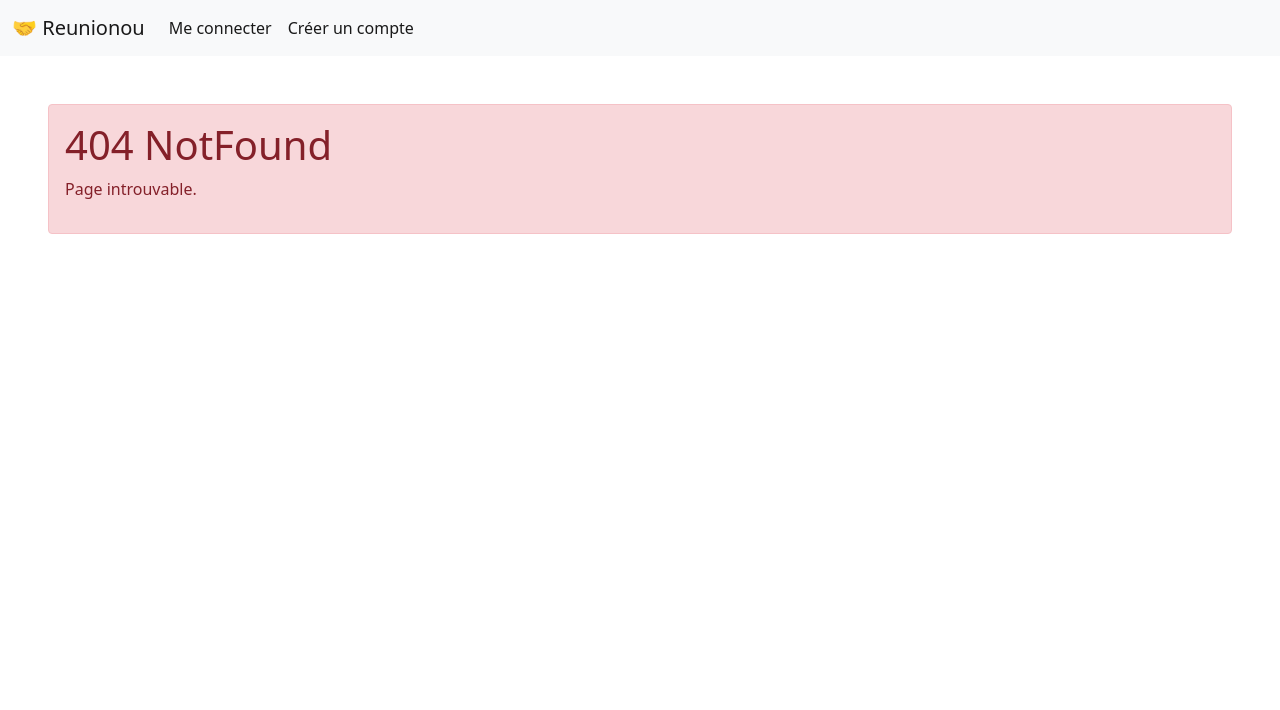
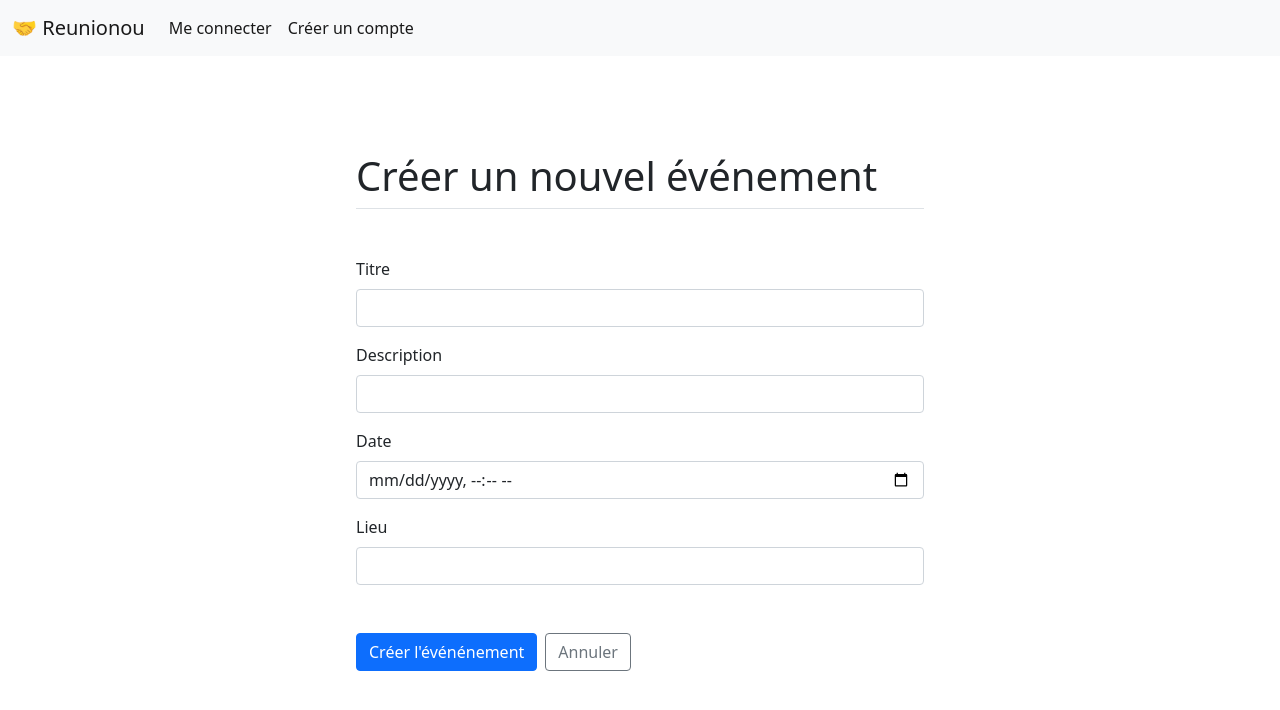
Before and after one commit to Projet-Tutore-Affichage-Dynamique/Atelier-2-reunionou, a Vue app in the folder reunionou/: page /new_event in a window 1280 px wide. Before the commit this address had no page. Shown: the top 710 px of the page. Built offline with nearby package versions, Linux system fonts and the light colour scheme.

Commit message:
interface création d'un nouvel événement (+ route et lien depuis page des événements))

```diff
--- a/reunionou/src/components/AppEvents.vue
+++ b/reunionou/src/components/AppEvents.vue
@@ -2,7 +2,7 @@
   <main class="container">
     <h1>Mes événements</h1>
     <aside class="mb-5">
-      <button class="btn btn-success">Créer un nouvel événement</button>
+      <button class="btn btn-success"><router-link class="nav-link active" aria-current="page" to="/new_event" style="color:white">Créer un nouvel événement</router-link></button>
     </aside>
     <h4>Ils arrivent bientôt</h4>
     {{events}}
--- /dev/null
+++ b/reunionou/src/components/AppNewEvent.vue
@@ -0,0 +1,70 @@
+<template>
+    <form class="container w-50 my-5" @submit.prevent="handleSubmit">
+        <h1 class="mb-5 border-bottom pb-2">Créer un nouvel événement</h1>
+        <div class="mb-3">
+            <label for="titre" class="form-label">Titre</label>
+            <input v-model="titre" type="text" class="form-control" id="titre" name="titre" />
+        </div>
+        <div class="mb-3">
+            <label for="login" class="form-label">Description</label>
+            <input v-model="description" type="text" class="form-control" id="description" name="description" />
+        </div>
+        <div class="mb-3">
+            <label for="pwd" class="form-label">Date</label>
+            <input v-model="date_RV" type="datetime-local" class="form-control" id="date_RV" />
+        </div>
+        <div class="mb-3">
+            <label for="conf_pwd" class="form-label">Lieu</label>
+            <input v-model="geoloc" type="text" class="form-control" id="geoloc" />
+        </div>
+        <div class="my-5">
+            <button type="submit" class="btn btn-primary me-2">Créer l'événénement</button>
+            <a href="javascript:void(0)" @click="handleClick" class="btn btn-outline-secondary">Annuler</a>
+        </div>
+    </form>
+</template>
+
+<script>
+//import axios from 'axios';
+export default {
+    name: 'NewEvent',
+    data() {
+        return {
+            titre: '',
+            description: '',
+            date_RV: '',
+            geoloc: ''
+        };
+    },
+    methods: {
+        /*
+        async handleSubmit() {
+            axios
+                .post('http://localhost:8081/auth/signup', {
+                    login: this.login,
+                    email: this.email,
+                    pwd: this.pwd,
+                    conf_pwd: this.conf_pwd
+                })
+                .then((response) => {
+                    this.infos = response;
+                    console.log(response);
+                    if (response) {
+                        this.$router.push('/events');
+                    } else {
+                        return null;
+                    }
+                })
+                .catch((error) => {
+                    console.log(error);
+                    this.errored = true;
+                });
+            this.$router.push('/login');
+        },
+        */
+        handleClick() {
+            this.$router.push('/events');
+        }
+    }
+};
+</script>
--- a/reunionou/src/router.js
+++ b/reunionou/src/router.js
@@ -4,6 +4,7 @@ import AppLogin from "./components/AppLogin.vue";
 import AppRegister from "./components/AppRegister.vue";
 import AppEvents from "./components/AppEvents.vue";
 import AppAccount from "./components/AppAccount.vue";
+import AppNewEvent from './components/AppNewEvent.vue';
 import AppNotFound from "./components/_partials/AppNotFound.vue";
 
 const routes = [
@@ -33,6 +34,11 @@ const routes = [
     component: AppAccount,
   },
   {
+    path: "/new_event",
+    name: "NewEvent",
+    component: AppNewEvent,
+  },
+  {
     path: "/:pathMatch(.*)*",
     name: "NotFound",
     component: AppNotFound,
```
